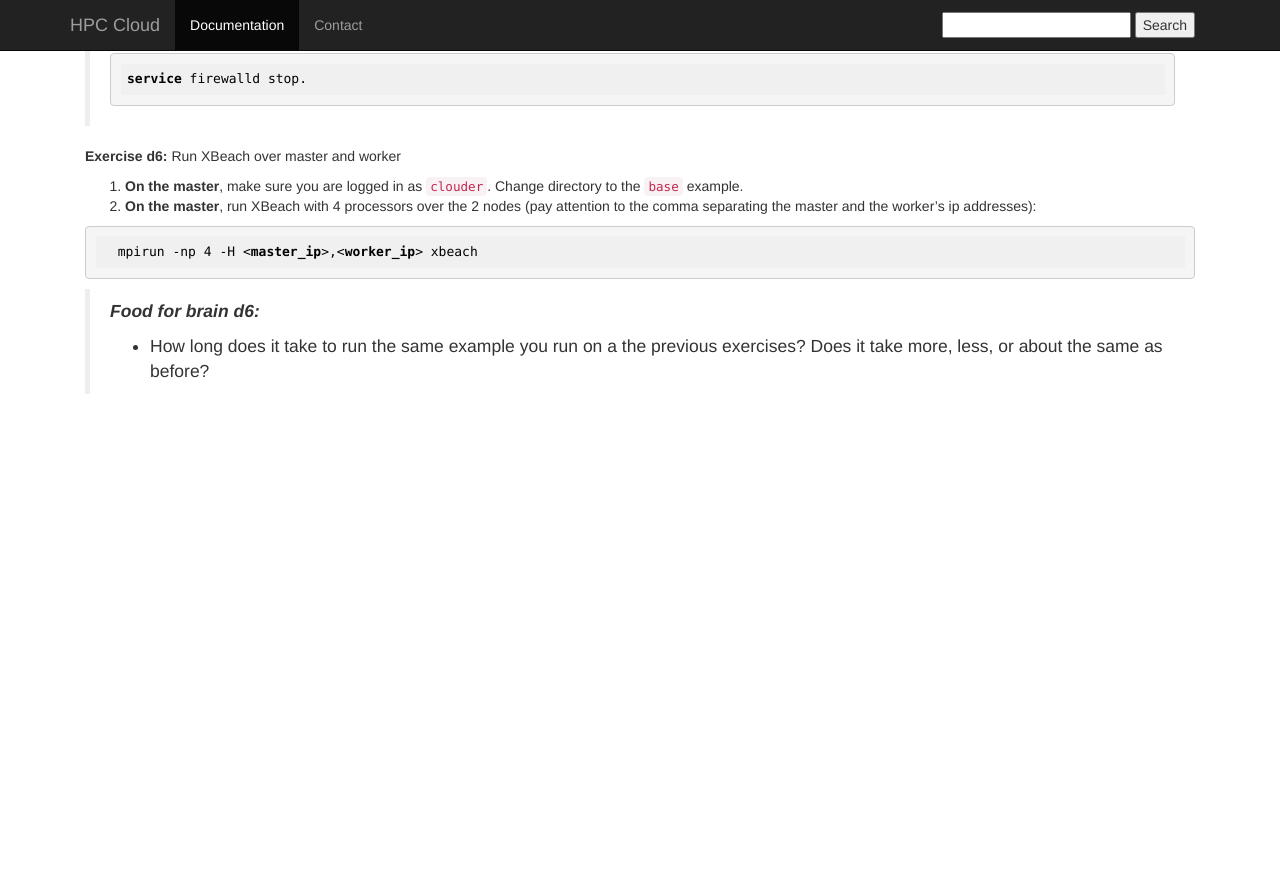
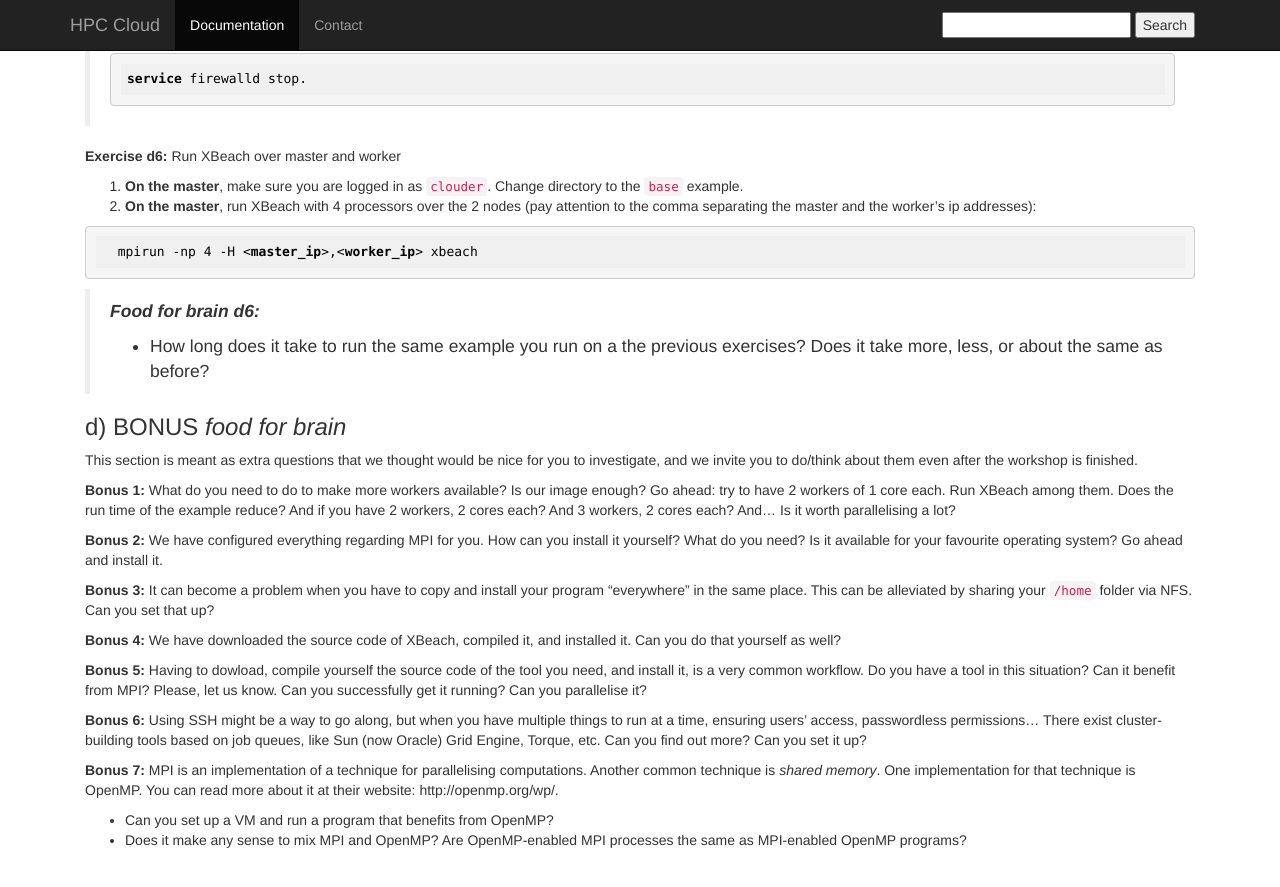
Before and after one commit to sara-nl/clouddocs, a Jekyll site: the page built from wshop-uihe-part-B-2015-Dec-11.markdown, in a window 1280 px wide and 900 px high, scrolled down 4563 px. Shown: the top 887 px of the window. Built offline with Jekyll 4.4.1, drawn with Linux system fonts in a browser that asks for light colours; nearby versions of some CDN libraries; before the commit the page ends 5017 px from its top, so only the background shows below that.

Commit message:
Update wshop-uihe-part-B-2015-Dec-11.markdown

```diff
--- a/wshop-uihe-part-B-2015-Dec-11.markdown
+++ b/wshop-uihe-part-B-2015-Dec-11.markdown
@@ -212,3 +212,23 @@ service firewalld stop.
 > **_Food for brain d6:_**
 >
 > * How long does it take to run the same example you run on a the previous exercises? Does it take more, less, or about the same as before?
+
+### d) BONUS _food for brain_
+
+This section is meant as extra questions that we thought would be nice for you to investigate, and we invite you to do/think about them even after the workshop is finished.
+
+**Bonus 1:** What do you need to do to make more workers available? Is our image enough? Go ahead: try to have 2 workers of 1 core each. Run XBeach among them. Does the run time of the example reduce? And if you have 2 workers, 2 cores each? And 3 workers, 2 cores each? And... Is it worth parallelising a lot?
+
+**Bonus 2:** We have configured everything regarding MPI for you. How can you install it yourself? What do you need? Is it available for your favourite operating system? Go ahead and install it.
+
+**Bonus 3:** It can become a problem when you have to copy and install your program "everywhere" in the same place. This can be alleviated by sharing your `/home` folder via NFS. Can you set that up?
+
+**Bonus 4:** We have downloaded the source code of XBeach, compiled it, and installed it. Can you do that yourself as well?
+
+**Bonus 5:** Having to dowload, compile yourself the source code of the tool you need, and install it, is a very common workflow. Do you have a tool in this situation? Can it benefit from MPI? Please, let us know. Can you successfully get it running? Can you parallelise it?
+
+**Bonus 6:** Using SSH might be a way to go along, but when you have multiple things to run at a time, ensuring users' access, passwordless permissions... There exist cluster-building tools based on job queues, like Sun (now Oracle) Grid Engine, Torque, etc. Can you find out more? Can you set it up?
+
+**Bonus 7:** MPI is an implementation of a technique for parallelising computations. Another common technique is _shared memory_. One implementation for that technique is OpenMP. You can read more about it at their website: http://openmp.org/wp/.
+  * Can you set up a VM and run a program that benefits from OpenMP?
+  * Does it make any sense to mix MPI and OpenMP? Are OpenMP-enabled MPI processes the same as MPI-enabled OpenMP programs?
```
